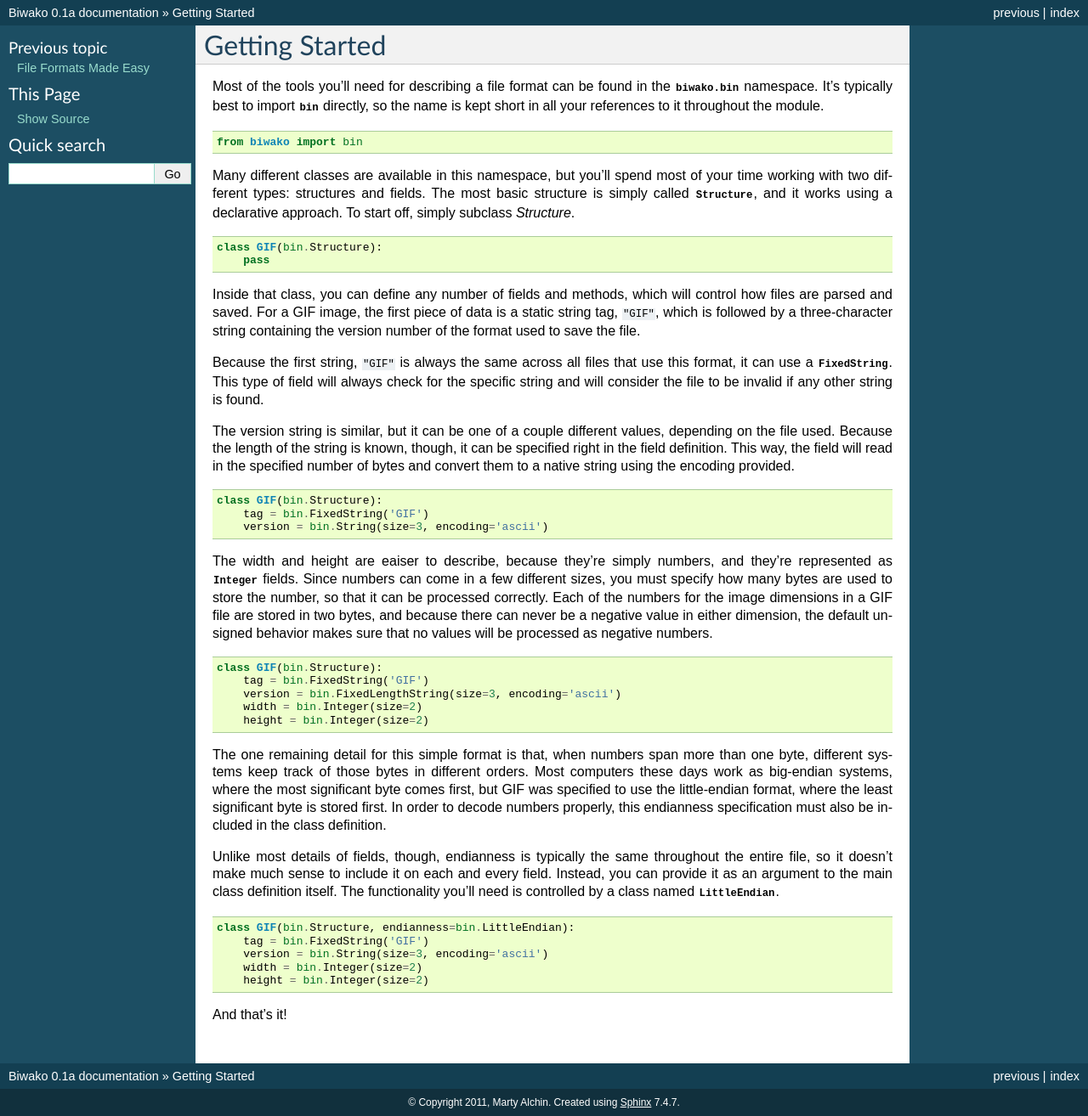
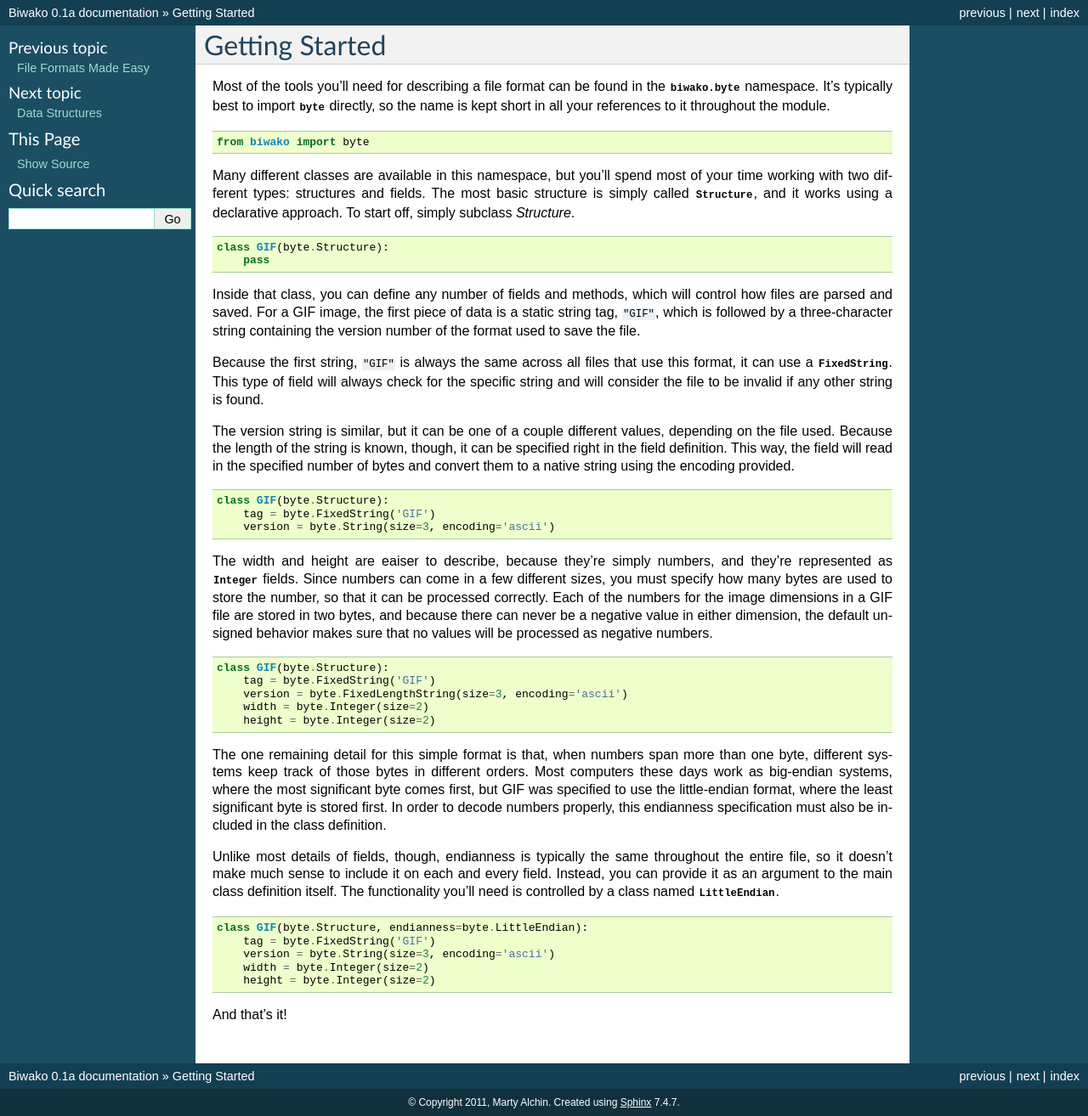
Before and after one commit to gulopine/steel, a Sphinx documentation site: the page built from docs/getting-started.rst, in a window 1280 px wide. Shown: the whole page at 85% size. Built offline with Sphinx 7.4.7, drawn with Linux system fonts in a browser that asks for light colours; pages that are not in the unit, such as notebooks, are missing from menus.

Commit message:
Fix references to use the new namespace

```diff
--- a/docs/getting-started.rst
+++ b/docs/getting-started.rst
@@ -2,22 +2,22 @@
 ===============
 
 Most of the tools you'll need for describing a file format can be found in the
-:mod:`biwako.bin` namespace. It's typically best to import :mod:`~biwako.bin`
+:mod:`biwako.byte` namespace. It's typically best to import :mod:`~biwako.byte`
 directly, so the name is kept short in all your references to it throughout
 the module.
 
 ::
 
-  from biwako import bin
+  from biwako import byte
 
 Many different classes are available in this namespace, but you'll spend most
 of your time working with two different types: structures and fields. The most
-basic structure is simply called :class:`~biwako.bin.base.Structure`, and it
+basic structure is simply called :class:`~biwako.byte.base.Structure`, and it
 works using a declarative approach. To start off, simply subclass `Structure`.
 
 ::
 
-  class GIF(bin.Structure):
+  class GIF(byte.Structure):
       pass
 
 Inside that class, you can define any number of fields and methods, which will
@@ -26,7 +26,7 @@
 string containing the version number of the format used to save the file.
 
 Because the first string, ``"GIF"`` is always the same across all files that
-use this format, it can use a :class:`~biwako.bin.fields.strings.FixedString`.
+use this format, it can use a :class:`~biwako.byte.fields.strings.FixedString`.
 This type of field will always check for the specific string and will consider
 the file to be invalid if any other string is found.
 
@@ -38,12 +38,12 @@
 
 ::
 
-  class GIF(bin.Structure):
-      tag = bin.FixedString('GIF')
-      version = bin.String(size=3, encoding='ascii')
+  class GIF(byte.Structure):
+      tag = byte.FixedString('GIF')
+      version = byte.String(size=3, encoding='ascii')
 
 The width and height are eaiser to describe, because they're simply numbers,
-and they're represented as :class:`~biwako.bin.fields.numbers.Integer` fields.
+and they're represented as :class:`~biwako.byte.fields.numbers.Integer` fields.
 Since numbers can come in a few different sizes, you must specify how many
 bytes are used to store the number, so that it can be processed correctly.
 Each of the numbers for the image dimensions in a GIF file are stored in two
@@ -53,11 +53,11 @@
 
 ::
 
-  class GIF(bin.Structure):
-      tag = bin.FixedString('GIF')
-      version = bin.FixedLengthString(size=3, encoding='ascii')
-      width = bin.Integer(size=2)
-      height = bin.Integer(size=2)
+  class GIF(byte.Structure):
+      tag = byte.FixedString('GIF')
+      version = byte.FixedLengthString(size=3, encoding='ascii')
+      width = byte.Integer(size=2)
+      height = byte.Integer(size=2)
 
 The one remaining detail for this simple format is that, when numbers span more
 than one byte, different systems keep track of those bytes in different orders.
@@ -70,14 +70,14 @@
 throughout the entire file, so it doesn't make much sense to include it on each
 and every field. Instead, you can provide it as an argument to the main class
 definition itself. The functionality you'll need is controlled by a class named
-:class:`~biwako.bin.fields.numbers.LittleEndian`.
+:class:`~biwako.byte.fields.numbers.LittleEndian`.
 
 ::
 
-  class GIF(bin.Structure, endianness=bin.LittleEndian):
-      tag = bin.FixedString('GIF')
-      version = bin.String(size=3, encoding='ascii')
-      width = bin.Integer(size=2)
-      height = bin.Integer(size=2)
+  class GIF(byte.Structure, endianness=byte.LittleEndian):
+      tag = byte.FixedString('GIF')
+      version = byte.String(size=3, encoding='ascii')
+      width = byte.Integer(size=2)
+      height = byte.Integer(size=2)
 
 And that's it!
```
Also changed, not shown: docs/index.rst (+12 -11 lines).
